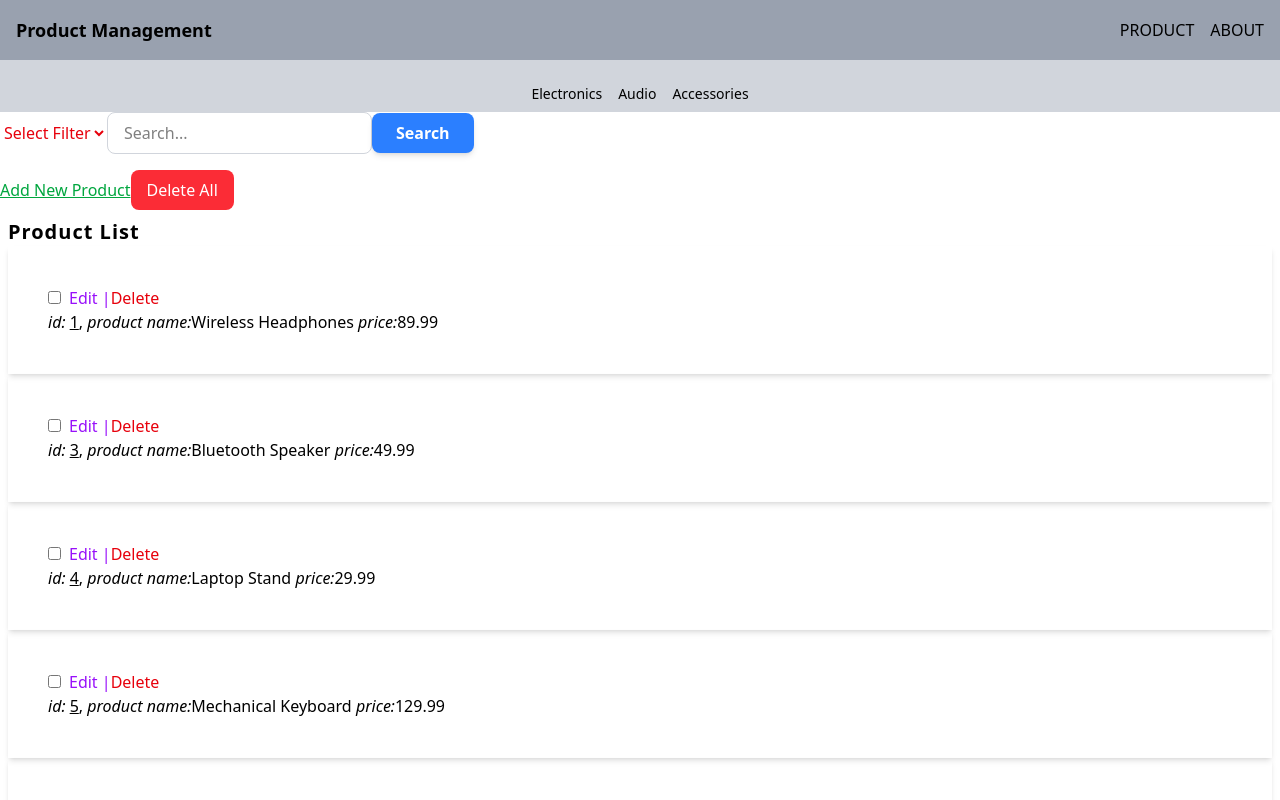
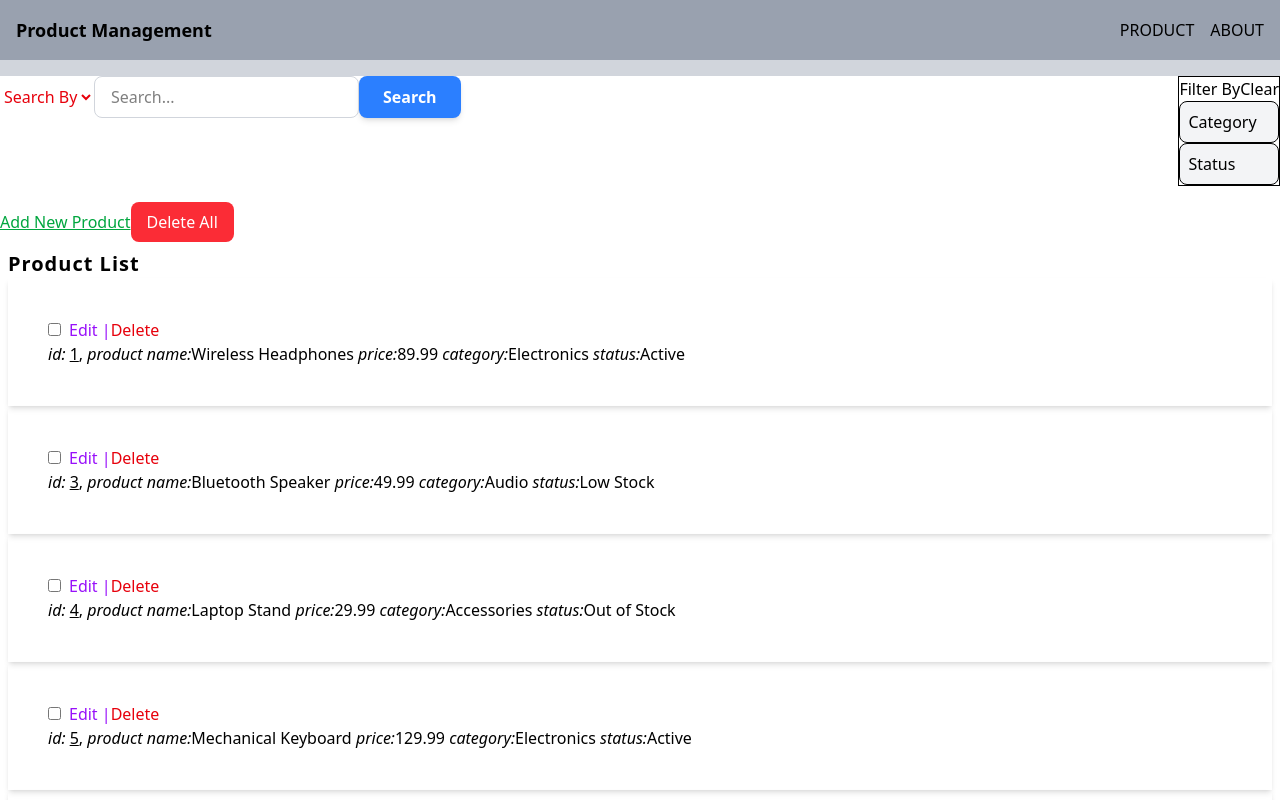
Before and after one commit to P4warit06/PROJECT2-SEC-1-Kittiphop.vue, a Vue app: page /product-manager in a window 1280 px wide. Shown: the top 800 px of the page. Built offline with nearby package versions, Linux system fonts and the light colour scheme; data requests are answered from the project's data file.

Commit message:
046 - [Update]FilterProduct,ProductManager,db.json

```diff
--- a/data/db.json
+++ b/data/db.json
@@ -81,6 +81,121 @@
       "role": "user",
       "location": "",
       "contact": ""
-    }
+    } ,
+    {
+    "id": "3",
+    "username": "Charlie",
+    "password": "charlie12345",
+    "email": "charlie@gmail.com",
+    "role": "user",
+    "location": "",
+    "contact": ""
+  },
+  {
+    "id": "4",
+    "username": "David",
+    "password": "david12345",
+    "email": "david@gmail.com",
+    "role": "user",
+    "location": "",
+    "contact": ""
+  },
+  {
+    "id": "5",
+    "username": "Emma",
+    "password": "emma12345",
+    "email": "emma@gmail.com",
+    "role": "user",
+    "location": "",
+    "contact": ""
+  },
+  {
+    "id": "6",
+    "username": "Frank",
+    "password": "frank12345",
+    "email": "frank@gmail.com",
+    "role": "user",
+    "location": "",
+    "contact": ""
+  },
+  {
+    "id": "7",
+    "username": "Grace",
+    "password": "grace12345",
+    "email": "grace@gmail.com",
+    "role": "user",
+    "location": "",
+    "contact": ""
+  },
+  {
+    "id": "8",
+    "username": "Henry",
+    "password": "henry12345",
+    "email": "henry@gmail.com",
+    "role": "user",
+    "location": "",
+    "contact": ""
+  },
+  {
+    "id": "9",
+    "username": "Ivy",
+    "password": "ivy12345",
+    "email": "ivy@gmail.com",
+    "role": "user",
+    "location": "",
+    "contact": ""
+  },
+  {
+    "id": "10",
+    "username": "Jack",
+    "password": "jack12345",
+    "email": "jack@gmail.com",
+    "role": "user",
+    "location": "",
+    "contact": ""
+  }
+
+  ] ,
+  "tracking" : [
+  {
+    "id": "1" ,
+    "userId": "2" ,
+    "status": "Pending"
+  } ,
+    {
+    "id": "2",
+    "userId": "3",
+    "status": "Processing"
+  },
+  {
+    "id": "3",
+    "userId": "4",
+    "status": "Shipped"
+  },
+  {
+    "id": "4",
+    "userId": "5",
+    "status": "Pending"
+  },
+  {
+    "id": "5",
+    "userId": "6",
+    "status": "Cancelled"
+  },
+  {
+    "id": "6",
+    "userId": "7",
+    "status": "Shipping"
+  },
+  {
+    "id": "7",
+    "userId": "8",
+    "status": "Processing"
+  },
+  {
+    "id": "8",
+    "userId": "9",
+    "status": "Pending"
+  }
   ]
 }
--- a/src/components/FilterProduct.vue
+++ b/src/components/FilterProduct.vue
@@ -1,48 +1,183 @@
 <script setup>
+import { ref } from "vue";
 const props = defineProps({
   categories: {
     type: Array,
     required: true,
   },
+  status: {
+    type: Array,
+    required: true,
+  },
 });
+const selectedCat = ref([]);
+const selectedSta = ref([]);
+defineEmits(["filterProduct"]);
+
+const catDisplay = ref(false);
+const staDisplay = ref(false);
+const test = ref({ checked: false });
+function removeChecked() {
+  selectedCat.value = [];
+  selectedSta.value = [];
+}
+const searchBy = ref("");
+
+const searchValue = ref("");
+
+function clearSearch() {
+  searchValue.value = "";
+}
+const errorSearchBy = ref(false);
+const errorMessage = ref("");
+function checkInput() {
+  errorSearchBy.value = false;
+  if(searchBy.value === 'id' && !Number(searchValue.value) && searchValue.value !== '') {
+    errorSearchBy.value = true;
+    errorMessage.value = "Please input number only";
+  }
+  if (searchBy.value === "") {
+    errorSearchBy.value = true;
+    errorMessage.value = "Please Select Search By";
+  }
+}
 </script>
 <template>
-      <div class="w-full bg-gray-300 py-2">
-        <div class="flex justify-center items-center text-sm sm:text-sm">
-      <a
-        href="#"
+  <div class="w-full flex justify-between">
+    <div class="search">
+      <div class="w-full flex">
+        <select
+          class="text-red-600"
+          v-model="searchBy"
+          @change="
+            $emit('filterProduct', { value: searchBy, type: 'searchBy' })
+          "
+        >
+          <option value="" disabled class="">Search By</option>
+          <option value="id">Id</option>
+          <option value="name">Name</option>
+          <!-- <option value="price">Price</option>
+          <option value="stock">Stock</option> -->
+        </select>
+
+        <div class="relative 5/6">
+          <input
+            type="text"
+            placeholder="Search..."
+            v-model="searchValue"
+            class="w-full px-4 py-2 border border-gray-300 rounded-lg focus:outline-none focus:ring-2 focus:ring-blue-500 focus:border-transparent"
+            @keyup.enter="
+              () => {
+                $emit('filterProduct', {
+                  value: searchValue,
+                  type: 'searchValue',
+                });
+                checkInput();
+              }
+            "
+          />
+          <button
+            v-if="searchValue"
+            @click="
+              () => {
+                clearSearch();
+                $emit('filterProduct', { value: '', type: 'clearSearch' });
+              }
+            "
+            class="absolute right-0 top-2 text-gray-500"
+          >
+            ✖
+          </button>
+        </div>
+
+        <button
+          @click="
+            () => {
+              $emit('filterProduct', {
+                value: searchValue,
+                type: 'searchValue',
+              });
+              checkInput();
+            }
+          "
+          class="px-6 py-2 bg-blue-500 text-white font-semibold rounded-lg shadow-md hover:bg-blue-600 focus:outline-none focus:ring-2 focus:ring-blue-500 focus:ring-opacity-50"
+        >
+          Search
+        </button>
+      </div>
+      <div v-show="errorSearchBy" class="text-red-600">
+        {{ errorMessage }}
+      </div>
+    </div>
+    <div class="filter border">
+      <div class="flex justify-between">
+        <h1>Filter By</h1>
+        <button
+          @click="
+            () => {
+              $emit('filterProduct', { type: 'clear' });
+              removeChecked();
+            }
+          "
+        >
+          Clear
+        </button>
+      </div>
+      <div class="category">
+        <button
+          @click="catDisplay = !catDisplay"
+          class="w-full flex justify-between items-center p-2 bg-gray-100 rounded-lg border"
+        >
+          Category
+        </button>
+        <div
+          v-show="catDisplay"
           v-for="(category, index) in categories"
           :key="index"
-        class="px-2 hover:opacity-70"
+          class="px-2"
         >
+          <label>
+            <input
+              type="checkbox"
+              :value="category"
+              v-model="selectedCat"
+              class="mr-2"
+              @change="
+                $emit('filterProduct', { value: selectedCat, type: 'category' })
+              "
+            />
             {{ category }}
-      </a>
+          </label>
         </div>
       </div>
-    <div class="w-full">
-
-    <select class="text-red-600">
-         <option value="" disabled selected>Select Filter</option>
-        <option value="id">Id</option>
-        <option value="name">Name</option>
-        <option value="price">Price</option>
-        <option value="status">Status</option>
-        <option value="stock">Stock</option>
-    </select>
-
+      <div class="status">
+        <button
+          @click="staDisplay = !staDisplay"
+          class="w-full flex justify-between items-center p-2 bg-gray-100 rounded-lg border"
+        >
+          Status
+        </button>
+        <div
+          v-show="staDisplay"
+          v-for="(status, index) in status"
+          :key="index"
+          class="px-2"
+        >
+          <label>
             <input
-      v-model="filter"
-      type="text"
-      placeholder="Search..."
-      class=" px-4 py-2 border border-gray-300 rounded-lg focus:outline-none focus:ring-2 focus:ring-blue-500 focus:border-transparent"
+              type="checkbox"
+              :value="status"
+              v-model="selectedSta"
+              class="mr-2"
+              @change="
+                $emit('filterProduct', { value: selectedSta, type: 'status' })
+              "
             />
-
-   <button class="px-6 py-2 bg-blue-500 text-white font-semibold rounded-lg shadow-md hover:bg-blue-600 focus:outline-none focus:ring-2 focus:ring-blue-500 focus:ring-opacity-50">
-    Search
-   </button>
-
+            {{ status }}
+          </label>
+        </div>
+      </div>
+    </div>
   </div>
 </template>
-<style scoped>
-
-</style>
+<style scoped></style>
--- a/src/components/Header.vue
+++ b/src/components/Header.vue
@@ -56,6 +56,9 @@ function toggleMenu() {
     <div v-show="bergerActive" class="w-full h-screen fixed inset-0 flex flex-col items-center p-20 backdrop-blur-md text-white md:hidden z-50">
         <ul class="space-y-4 text-lg">
           <li>
+
+          </li>
+          <li>
             <router-link to="/product-manager" active class="text-black text-center block hover:opacity-60">
               PRODUCT
             </router-link>
--- a/src/components/ProductList.vue
+++ b/src/components/ProductList.vue
@@ -1,44 +1,36 @@
 <script setup>
-import ListModel from './model/ListModel.vue'
-import { ref } from 'vue'
-defineEmits(['deleteProduct', 'setEditing','update:selectedProducts'])
+import ListModel from "./model/ListModel.vue";
+import { ref, computed } from "vue";
+defineEmits(["deleteProduct", "setEditing", "update:selectedProducts"]);
 const props = defineProps({
   products: {
     type: Array,
-    required: true
+    required: true,
   },
   selectedProducts: {
     type: Array,
-    required: true
-  }
-})
-console.log(props.products)
+    required: true,
+  },
+});
 
-const filter = ref("")
-function filteredProducts (){
-  let a = props.products.filter( p => p.name.toLowerCase().includes(filter.value.toLowerCase()))
-  console.log(a)
-}
-
-
+const productCompute = computed(() => props.products);
 </script>
-
 <template>
-  <div>
-    <ListModel :items="products" listType="card">
-      <template #heading>
-        Product List
-      </template>
-
-      <template #listItems="{ yourItem }">
-        <!-- Checkbox selectProduct-->
+  <ListModel :items="productCompute" listType="card">
+    <template #heading> Product List </template>
+    <template #listItems="{ yourItem }">
+      <!-- Checkbox selectProduct-->
+      <!-- <div v-show="productCompute ==="></div> -->
         <input
           type="checkbox"
           :value="yourItem.id"
           v-model="props.selectedProducts"
           class="mr-2"
         />
-        <button @click="$emit('setEditing', yourItem)" class="text-purple-600 hover:text-purple-400 cursor-pointer">
+        <button
+          @click="$emit('setEditing', yourItem)"
+          class="text-purple-600 hover:text-purple-400 cursor-pointer"
+        >
           Edit |
         </button>
         <button
@@ -49,14 +41,18 @@ function filteredProducts (){
         </button>
         <p>
           <span class="italic">id: </span>
-          <router-link :to="{name : 'ProductDetail', params: {productId: yourItem.id}}" active-class="text-600-blue" class="underline">
-            {{ yourItem.id }}
-          </router-link>,
-          <span class="italic">product name:</span>{{ yourItem.name }}
+          <router-link
+            :to="{ name: 'ProductDetail', params: { productId: yourItem.id } }"
+            active-class="text-600-blue"
+            class="underline"
+          >
+            {{ yourItem.id }} </router-link
+          >, <span class="italic">product name:</span>{{ yourItem.name }}
           <span class="italic">price:</span>{{ yourItem.price }}
+          <span class="italic">category:</span>{{ yourItem.category }}
+          <span class="italic">status:</span>{{ yourItem.status }}
         </p>
-      </template>
-    </ListModel>
-  </div>
+    </template>
+  </ListModel>
 </template>
 <style scoped></style>
--- a/src/components/ProductManager.vue
+++ b/src/components/ProductManager.vue
@@ -3,24 +3,92 @@ import ProductList from './ProductList.vue'
 import AddEditProduct from './AddEditProduct.vue'
 import Header from "./Header.vue";
 import FilterProduct from './FilterProduct.vue';
-import { ref, onMounted } from 'vue'
+import { ref, onMounted , computed } from 'vue'
 import { getItems, deleteItemById, addItem, editItem } from '../libs/fetchUtils.js'
 const myProducts = ref([])
 const selectedProducts = ref([])
-const productCategories = ref([])
+
+const productForFilter = ref([])
+const arrCat = ref([])
+const arrSta = ref([])
+const searchValue = ref("")
+const searchBy = ref("")
+
+function filterProduct(obj){
+  productForFilter.value = myProducts.value
+  if(obj.type === 'category') arrCat.value = obj.value
+  if(obj.type === 'status') arrSta.value = obj.value
+  if(obj.type === 'searchValue') searchValue.value = obj.value
+  if(obj.type === 'searchBy') searchBy.value = obj.value
+  if(obj.type === 'clearSearch'){
+    arrCat.value = []
+    arrSta.value = []
+    return productForFilter.value
+  }
+  if(obj.type === 'clear'){
+    arrCat.value = []
+    arrSta.value = []
+    return productForFilter.value
+  }
+  if(searchBy.value.length !== 0 && searchValue.value.length !== 0){
+    if(searchBy.value === 'id'){
+      return productForFilter.value = myProducts.value.filter(product => product.id === searchValue.value);
+    }
+    else{
+      return productForFilter.value = myProducts.value.filter(
+      p => p[searchBy.value].toLowerCase().includes(searchValue.value.toLowerCase())
+    )
+    }
+
+  }
+  if(arrCat.value.length === 0 && arrSta.value.length === 0 ) {
+    return productForFilter.value
+  }
+  else{
+    let catArr = myProducts.value.filter(
+      product => arrCat.value.includes(product.category)
+    )
+    let staArr = myProducts.value.filter(
+      product => arrSta.value.includes(product.status)
+    )
+    if(arrCat.value.length !== 0 && arrSta.value.length === 0) return productForFilter.value = catArr
+    if(arrCat.value.length === 0 && arrSta.value.length !== 0) return productForFilter.value = staArr
+    if(arrCat.value.length !== 0 && arrSta.value.length !== 0) {
+      let intersect = catArr.filter(
+        catProduct => staArr.some(staProduct => staProduct.id === catProduct.id)
+      )
+     return productForFilter.value = intersect
+    }
+
+  }
+}
+
 const filterCategories = ref([])
-onMounted(async () => {
-  myProducts.value = await getItems(`${import.meta.env.VITE_APP_URL}/products`)
-  productCategories.value = myProducts.value.map((product) => product.category).filter((category) => category !== null && category !== undefined)
-  filterCategories.value = productCategories.value.filter((category, index) => productCategories.value.indexOf(category) === index)
-})
-
+const filterStatus = ref([])
 onMounted(async () => {
   try {
     myProducts.value = await getItems(
       `${import.meta.env.VITE_APP_URL}/products`
     )
-    console.log(myProducts.value)
+    productForFilter.value = await getItems(
+      `${import.meta.env.VITE_APP_URL}/products`
+    )
+    filterCategories.value = myProducts.value
+    .map( p => p.category )
+    .filter(
+      (p,index , arr) => p !== undefined &&
+      p !== null &&
+      arr.indexOf(p) === index
+    )
+    filterStatus.value = myProducts.value
+    .map(
+      p => p.status
+    )
+    .filter(
+      (p,index , arr) => p !== undefined &&
+      p !== null &&
+      arr.indexOf(p) === index
+    )
   } catch (error) {
     console.log(error)
   }
@@ -122,7 +190,12 @@ const deleteMultipleProduct = async () => {
 <template>
   <div class="p">
     <Header></Header>
-    <FilterProduct :categories="filterCategories"/>
+    {{ myProducts.value }}
+    <FilterProduct
+      :categories="filterCategories"
+      :status="filterStatus"
+      @filter-product="filterProduct"
+    />
     <button
       @click="isAdding = !isAdding"
       class="text-green-600 hover:text-green-400 underline cursor-pointer"
@@ -145,7 +218,7 @@ const deleteMultipleProduct = async () => {
       @deleteProduct="deleteProduct"
       @setEditing="setEditProduct"
       @update:selectedProducts="selectedProducts = $event"
-      :products="myProducts"
+      :products="productForFilter"
       :selectedProducts="selectedProducts"
     />
 
--- a/src/components/model/ListModel.vue
+++ b/src/components/model/ListModel.vue
@@ -12,14 +12,15 @@ const props = defineProps({
     }
   }
 })
-console.log(props.items)
-console.log(props.listType)
 </script>
 
 <template>
   <div class="p-2">
     <div class="text-xl tracking-wider font-semibold">
       <slot name="heading">###Enter your list heading###</slot>
+    </div>
+    <div v-show="items.length === 0" class="text-gray-500">
+      <h1>No Product Here</h1>
     </div>
     <ul>
       <li
```
Lines whose indentation alone changed are shown as unchanged.
